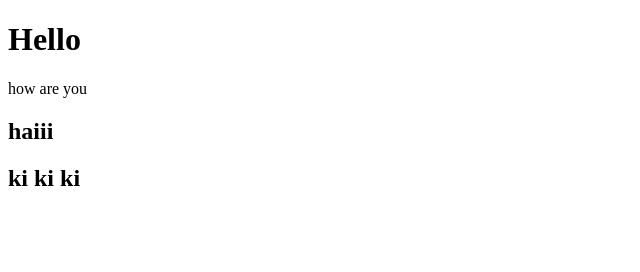
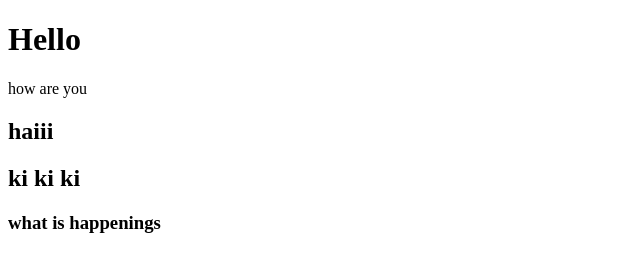
Before and after one commit to soumyasreekrishna/datewithgit-sample, a plain HTML site: page index.html in a window 1280 px wide. Shown: the whole page, without its empty margins (0-640 px from the left). Drawn offline with Linux system fonts and the light colour scheme.

Commit message:
positive

```diff
--- a/index.html
+++ b/index.html
@@ -12,6 +12,7 @@
     <h2>haiii</h2>
     <div>
         <h2>ki ki ki</h2>
+        <h3>what is happenings</h3>
     </div>
 </body>
 </html>
```
